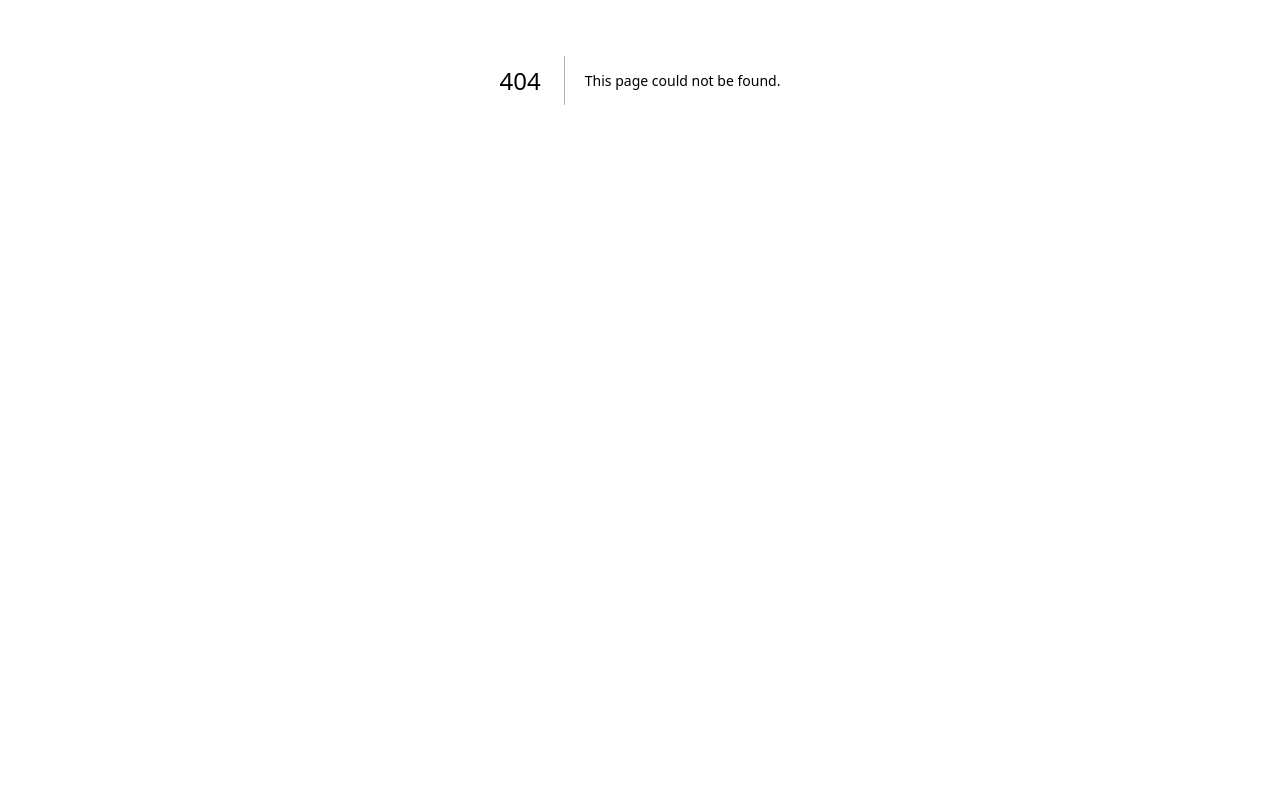
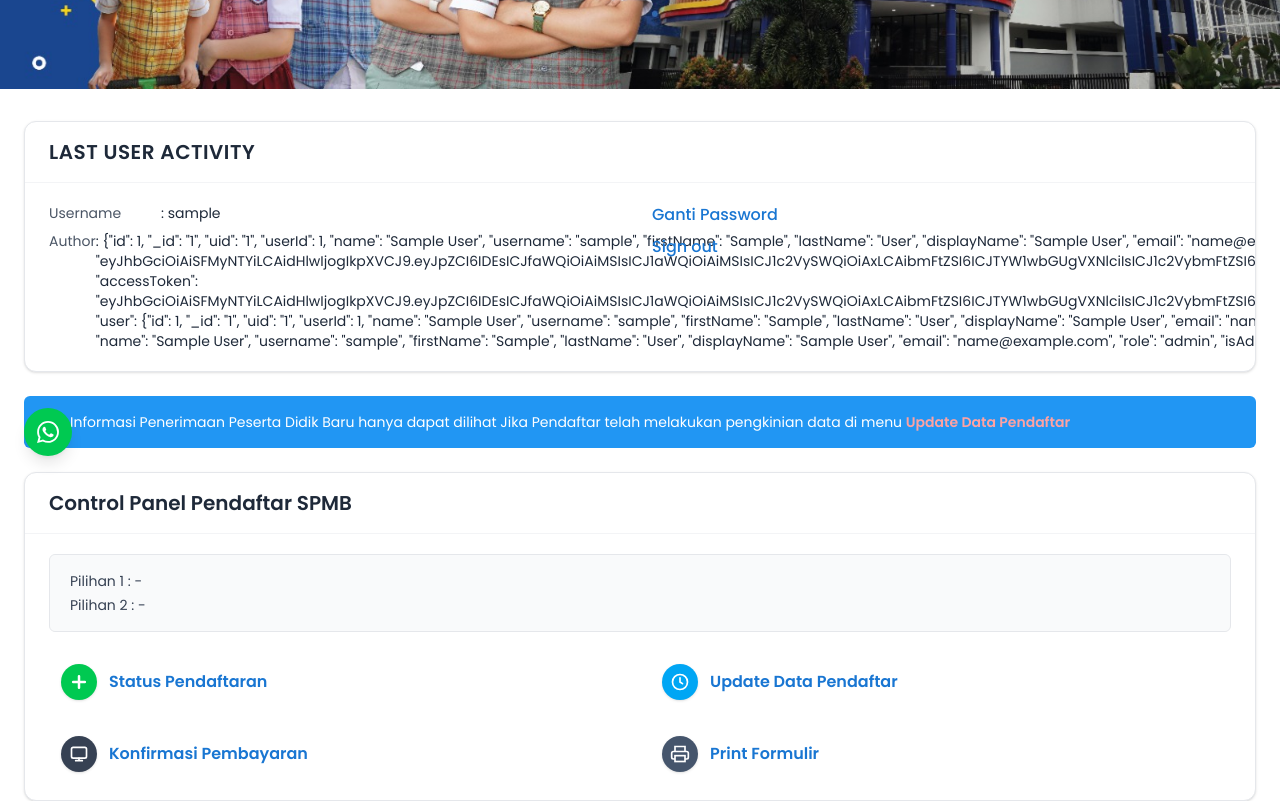
Before and after one commit to RianiDestianti/ppdbbpk, a Next.js app: page /dashboard in a window 1280 px wide. Before the commit this address had no page. Shown: the part 320-1121 px from the top of the page. Before the commit the page ends 800 px from the top, so only its background shows below. Built offline with nearby package versions, Linux system fonts and the light colour scheme; no server answers; sample sign-in values are in the browser's storage.

Commit message:
FEAT DASHBOARD

```diff
--- /dev/null
+++ b/app/dashboard/page.tsx
@@ -0,0 +1,192 @@
+"use client";
+
+import { useEffect, useState } from "react";
+import { useRouter } from "next/navigation";
+import Link from "next/link";
+import Navbar from "@/components/Navbar";
+import Footer from "@/components/Footer";
+import PageBanner from "@/components/PageBanner";
+import { useAppDispatch, useAppSelector } from "@/hooks/useStore";
+import { getProfile } from "@/store/controllers/authController";
+import Swal from "sweetalert2";
+
+export default function DashboardPage() {
+    const router                = useRouter();
+    const dispatch              = useAppDispatch();
+    const { profile }           = useAppSelector((state) => state.auth);
+    const [username, setUsername] = useState("");
+    const [nama,     setNama]     = useState("");
+
+    useEffect(() => {
+        const token = localStorage.getItem("auth-key");
+        if (!token) {
+            router.replace("/sign-in");
+            return;
+        }
+
+        setUsername(localStorage.getItem("auth-username") ?? "");
+        setNama(localStorage.getItem("auth-nama") ?? "");
+
+        dispatch(getProfile());
+    }, [dispatch, router]);
+
+    const handleSignOut = () => {
+        Swal.fire({
+            icon              : "question",
+            title             : "Keluar dari akun?",
+            showCancelButton  : true,
+            confirmButtonText : "Ya, Keluar",
+            cancelButtonText  : "Batal",
+            confirmButtonColor: "#dc2626",
+        }).then((result) => {
+            if (result.isConfirmed) {
+                localStorage.removeItem("auth-key");
+                localStorage.removeItem("auth-username");
+                localStorage.removeItem("auth-nama");
+                router.replace("/sign-in");
+            }
+        });
+    };
+
+    const pilihan1 = profile?.pilihan1 || "-";
+    const pilihan2 = profile?.pilihan2 || "-";
+
+    return (
+        <>
+            <Navbar />
+
+            <main className="flex-1 bg-white">
+                <PageBanner />
+
+                <div className="max-w-7xl mx-auto px-4 sm:px-6 py-8 space-y-6">
+                    <section className="bg-white rounded-xl border border-gray-200 shadow-sm overflow-hidden">
+                        <div className="border-b border-gray-100 px-6 py-4">
+                            <h1 className="text-xl font-semibold text-gray-800 tracking-wide">LAST USER ACTIVITY</h1>
+                        </div>
+                        <div className="grid grid-cols-1 md:grid-cols-2 gap-6 px-6 py-5">
+                            <div className="text-sm text-gray-700 space-y-2">
+                                <div className="flex">
+                                    <span className="w-28 text-gray-600">Username</span>
+                                    <span className="text-gray-800">: {username || "-"}</span>
+                                </div>
+                                <div className="flex">
+                                    <span className="w-28 text-gray-600">Author</span>
+                                    <span className="text-gray-800">: {nama || "-"}</span>
+                                </div>
+                            </div>
+                            <div className="space-y-2 md:text-left">
+                                <button className="block text-[#1976d2] hover:underline font-medium">
+                                    Ganti Password
+                                </button>
+                                <button
+                                    onClick={handleSignOut}
+                                    className="block text-[#1976d2] hover:underline font-medium"
+                                >
+                                    Sign out
+                                </button>
+                            </div>
+                        </div>
+                    </section>
+
+                    <div className="bg-[#2196f3] text-white rounded-md px-5 py-4 text-sm flex items-center gap-2">
+                        <svg width="18" height="18" viewBox="0 0 24 24" fill="none" stroke="currentColor" strokeWidth="2">
+                            <circle cx="12" cy="12" r="10" />
+                            <path d="M12 16v-4M12 8h.01" strokeLinecap="round" />
+                        </svg>
+                        <span>
+                            Informasi Penerimaan Peserta Didik Baru hanya dapat dilihat Jika Pendaftar telah melakukan pengkinian data di menu{" "}
+                            <Link href="/dashboard/update" className="text-red-300 font-semibold hover:underline">
+                                Update Data Pendaftar
+                            </Link>
+                        </span>
+                    </div>
+
+                    <section className="bg-white rounded-xl border border-gray-200 shadow-sm overflow-hidden">
+                        <div className="border-b border-gray-100 px-6 py-4">
+                            <h2 className="text-xl font-semibold text-gray-800">Control Panel Pendaftar SPMB</h2>
+                        </div>
+
+                        <div className="px-6 py-5">
+                            <div className="bg-gray-50 border border-gray-200 rounded-md px-5 py-4 text-sm text-gray-700 space-y-1">
+                                <div>Pilihan 1 : {pilihan1}</div>
+                                <div>Pilihan 2 : {pilihan2}</div>
+                            </div>
+
+                            <div className="grid grid-cols-1 md:grid-cols-2 gap-5 mt-6">
+                                <MenuItem
+                                    href="/dashboard/status"
+                                    iconBg="bg-green-500"
+                                    icon={
+                                        <svg width="20" height="20" viewBox="0 0 24 24" fill="none" stroke="white" strokeWidth="3">
+                                            <path d="M12 5v14M5 12h14" strokeLinecap="round" />
+                                        </svg>
+                                    }
+                                    label="Status Pendaftaran"
+                                />
+                                <MenuItem
+                                    href="/dashboard/update"
+                                    iconBg="bg-sky-500"
+                                    icon={
+                                        <svg width="20" height="20" viewBox="0 0 24 24" fill="none" stroke="white" strokeWidth="2">
+                                            <circle cx="12" cy="12" r="9" />
+                                            <path d="M12 7v5l3 2" strokeLinecap="round" />
+                                        </svg>
+                                    }
+                                    label="Update Data Pendaftar"
+                                />
+                                <MenuItem
+                                    href="/dashboard/konfirmasi"
+                                    iconBg="bg-gray-700"
+                                    icon={
+                                        <svg width="20" height="20" viewBox="0 0 24 24" fill="none" stroke="white" strokeWidth="2">
+                                            <rect x="3" y="4" width="18" height="13" rx="2" />
+                                            <path d="M8 20h8M12 17v3" strokeLinecap="round" />
+                                        </svg>
+                                    }
+                                    label="Konfirmasi Pembayaran"
+                                />
+                                <MenuItem
+                                    href="/dashboard/print"
+                                    iconBg="bg-slate-600"
+                                    icon={
+                                        <svg width="20" height="20" viewBox="0 0 24 24" fill="none" stroke="white" strokeWidth="2">
+                                            <path d="M6 9V3h12v6M6 18H4a2 2 0 01-2-2v-5a2 2 0 012-2h16a2 2 0 012 2v5a2 2 0 01-2 2h-2" />
+                                            <rect x="6" y="14" width="12" height="7" />
+                                        </svg>
+                                    }
+                                    label="Print Formulir"
+                                />
+                            </div>
+                        </div>
+                    </section>
+                </div>
+            </main>
+
+            <Footer />
+        </>
+    );
+}
+
+function MenuItem({
+    href,
+    iconBg,
+    icon,
+    label,
+}: {
+    href   : string;
+    iconBg : string;
+    icon   : React.ReactNode;
+    label  : string;
+}) {
+    return (
+        <Link
+            href={href}
+            className="flex items-center gap-3 rounded-md px-3 py-2 hover:bg-gray-50 transition"
+        >
+            <span className={`w-9 h-9 rounded-full ${iconBg} flex items-center justify-center shadow-sm`}>
+                {icon}
+            </span>
+            <span className="text-[#1976d2] font-semibold hover:underline">{label}</span>
+        </Link>
+    );
+}
--- a/app/sign-in/page.tsx
+++ b/app/sign-in/page.tsx
@@ -38,7 +38,7 @@ export default function SignInPage() {
                 showConfirmButton : false,
             }).then(() => {
                 dispatch(handleCleanResponse());
-                window.location.href = "/";
+                window.location.href = "/dashboard";
             });
         }
     }, [stateLogin.responseLogin, dispatch]);
```
